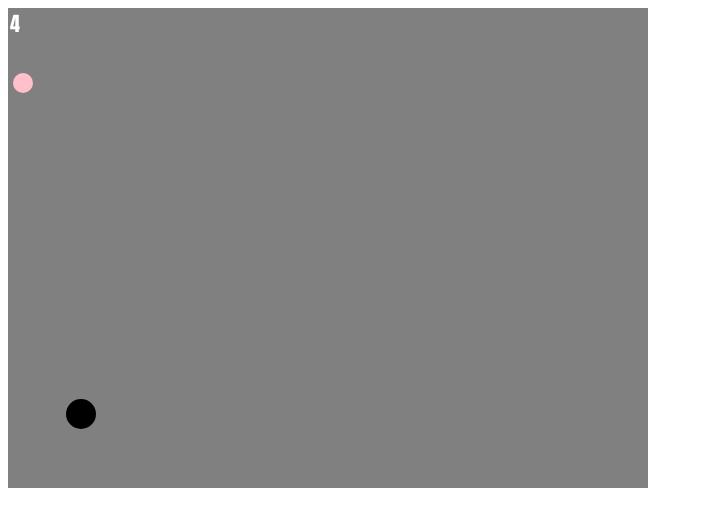
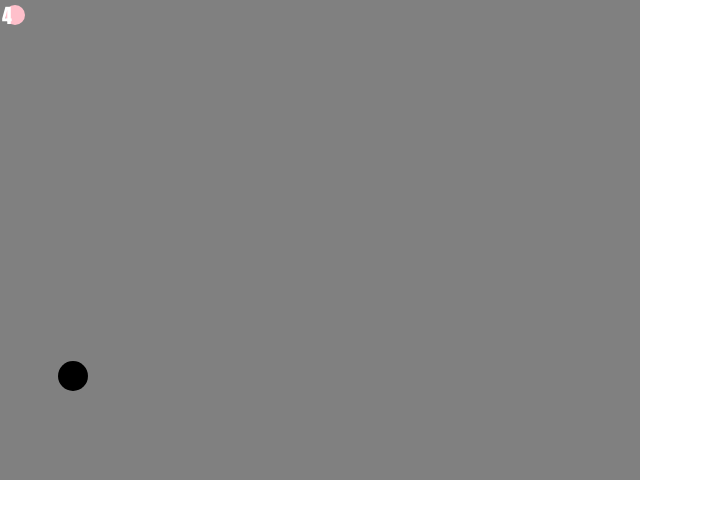
Before and after one commit to Grzysztof/myjak-krzysztof-lab2, a plain HTML site: page BallInAHole/index.html in a window 1280 px wide. Shown: the whole page, without its empty margins (0-711 px from the left). Drawn offline with Linux system fonts and the light colour scheme.

Commit message:
small bugfix

```diff
--- a/BallInAHole/style.css
+++ b/BallInAHole/style.css
@@ -1,31 +1,35 @@
 #board{
-    position: relative;
+    position: absolute;
+    top: 0;
+    left: 0;
     width: 640px;
     height: 480px;
     background: grey;
 }
 #board > #ball{
-    position: relative;
+    position: absolute;
     width: 20px;
     height: 20px;
     border-radius: 10px;
     background: pink;
+    z-index: 50;
 }
-#board> #hole{
+#board > #hole{
     position: relative;
     width: 30px;
     height: 30px;
     border-radius: 15px;
     background: black;
+    z-index: 20;
 }
-#timer{
-    position: relative;
+#board > #timer{
+    position: absolute;
     width: 100px;
     height: 30px;
     color: white;
     font-family: Impact, Haettenschweiler, 'Arial Narrow Bold', sans-serif;
     font-size: 20px;
+    z-index: 99;
     top: 0px;
     left: 2px;
-
 }
```
